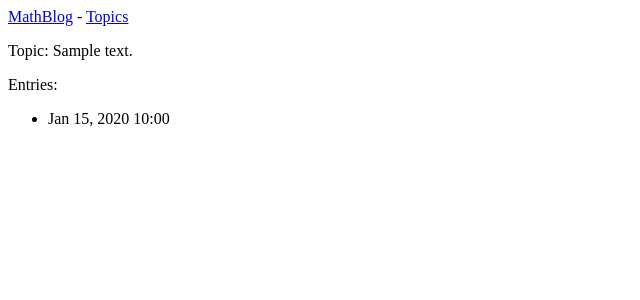
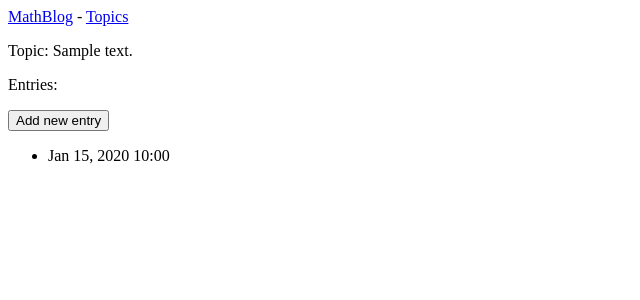
Before and after one commit to fvea/Mathblog, a Django app: page /topics/1/ in a window 1280 px wide. Shown: the top 300 px of the page, without its empty margins (0-640 px from the left). Run offline with Django 3.2, Linux system fonts and the light colour scheme; tables that the repository leaves empty hold one stand-in row (values such as "Sample post"); some libraries are stand-ins or nearby versions.

Commit message:
adding a new entry page added

```diff
--- a/blog_QA/templates/blog_QA/topic.html
+++ b/blog_QA/templates/blog_QA/topic.html
@@ -5,6 +5,11 @@
   <p>Topic: {{ topic }}</p>
 
   <p>Entries:</p>
+  <p>
+    <form action="{% url 'blog_QA:new_entry' topic.id %}">
+      <button name="submit">Add new entry</button>
+    </form>
+  </p>
   <ul>
       {% for entry in entries %}
         <li>
--- a/blog_QA/urls.py
+++ b/blog_QA/urls.py
@@ -15,4 +15,6 @@ urlpatterns = [
     path('topics/<int:topic_id>/', views.topic, name='topic'),
     # Page for adding a new topic.
     path('new_topic/', views.new_topic, name='new_topic'),
+    # Page for adding a new entry.
+    path('new_entry/<int:topic_id>/', views.new_entry, name='new_entry'),
 ]
--- a/blog_QA/views.py
+++ b/blog_QA/views.py
@@ -1,7 +1,7 @@
 from django.shortcuts import render, redirect
 
 from .models import Topic
-from .forms import TopicForm
+from .forms import TopicForm, EntryForm
 
 # Create your views here.
 
@@ -9,11 +9,13 @@ def index(request):
     """ The home page for the MathBlog. """
     return render(request, 'blog_QA/index.html')
 
+
 def topics(request):
     """ Show all topics. """
     topics = Topic.objects.order_by('-date_added')
     context = {'topics': topics}
     return render(request, 'blog_QA/topics.html', context)
+
 
 def topic(request, topic_id):
     """ Show a single topic and its entries. """
@@ -21,6 +23,7 @@ def topic(request, topic_id):
     entries = topic.entry_set.order_by('-date_added')
     context = {'topic': topic, 'entries': entries}
     return render(request, 'blog_QA/topic.html', context)
+
 
 def new_topic(request):
     """ Add a new topic. """
@@ -37,3 +40,24 @@ def new_topic(request):
     # Display a blank or invalid form.
     context = {'form': form}
     return render(request, 'blog_QA/new_topic.html', context)
+
+
+def new_entry(request, topic_id):
+    """ Add a new entry for a particular topic. """
+    topic = Topic.objects.get(id=topic_id)
+
+    if request.method != 'POST':
+        # No data submitted; create a blank form.
+        form = EntryForm()
+    else:
+        # POST data submitted; process data.
+        form = EntryForm(data=request.POST)
+        if form.is_valid():
+            new_entry = form.save(commit=False)
+            new_entry.topic = topic
+            new_entry.save()
+            return redirect('blog_QA:topic', topic_id=topic_id)
+
+    # Display a blank form or invalid form.
+    context = {'topic': topic, 'form': form}
+    return render(request, 'blog_QA/new_entry.html', context)
```
Also changed, not shown: blog_QA/forms.py (+9 -1 lines), blog_QA/templates/blog_QA/new_entry.html (added, +16 -0 lines).
